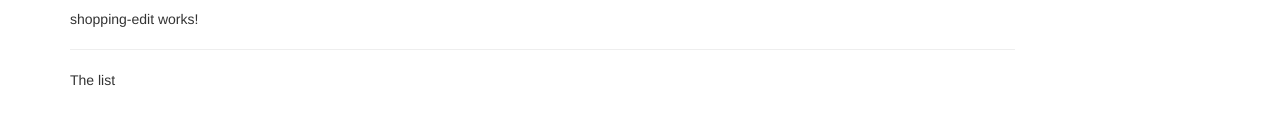
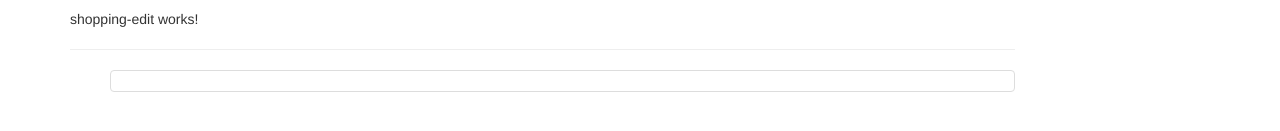
Before and after one commit to Nate-Kruck/Shopping-App, an Angular app: page / in a window 1280 px wide. Shown: the part 423-554 px from the top of the page. Built offline with nearby package versions, Linux system fonts and the light colour scheme.

Commit message:
ingredient model added

```diff
--- /dev/null
+++ b/src/app/shared/ingredient.model.ts
@@ -0,0 +1,5 @@
+export class Ingredient {
+
+  constructor(public name: string, public amount: number) {
+  }
+}
--- a/src/app/shopping-list/shopping-list.component.html
+++ b/src/app/shopping-list/shopping-list.component.html
@@ -2,6 +2,8 @@
   <div class="col-xs-10">
     <app-shopping-edit></app-shopping-edit>
     <hr>
-    <p>The list</p>
+    <ul class="list-groupd">
+      <a href="#" class="list-group-item" style="cursor: pointer;"></a>
+    </ul>
   </div>
 </div>
--- a/src/app/shopping-list/shopping-list.component.ts
+++ b/src/app/shopping-list/shopping-list.component.ts
@@ -6,6 +6,7 @@ import { Component, OnInit } from '@angular/core';
   styleUrls: ['./shopping-list.component.css']
 })
 export class ShoppingListComponent implements OnInit {
+  ingredients = [];
 
   constructor() { }
 
```
